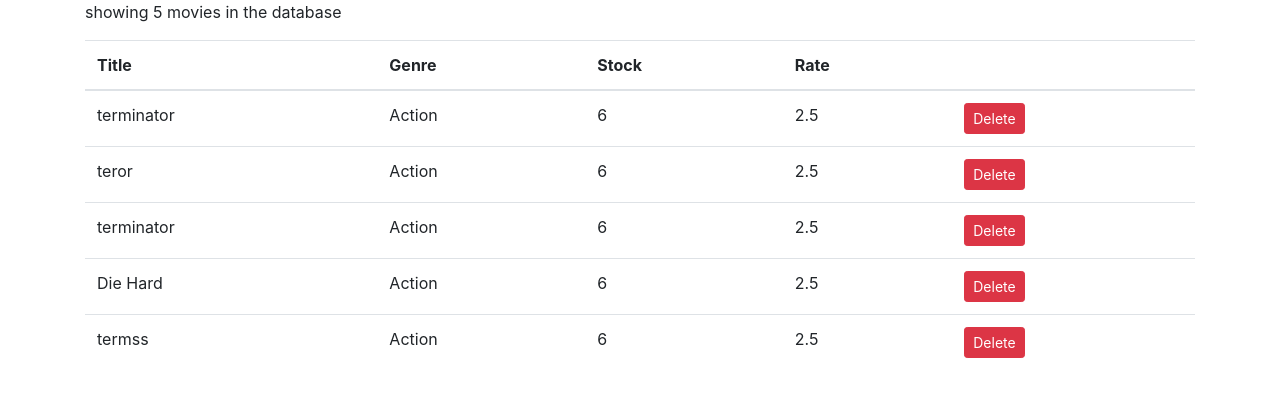
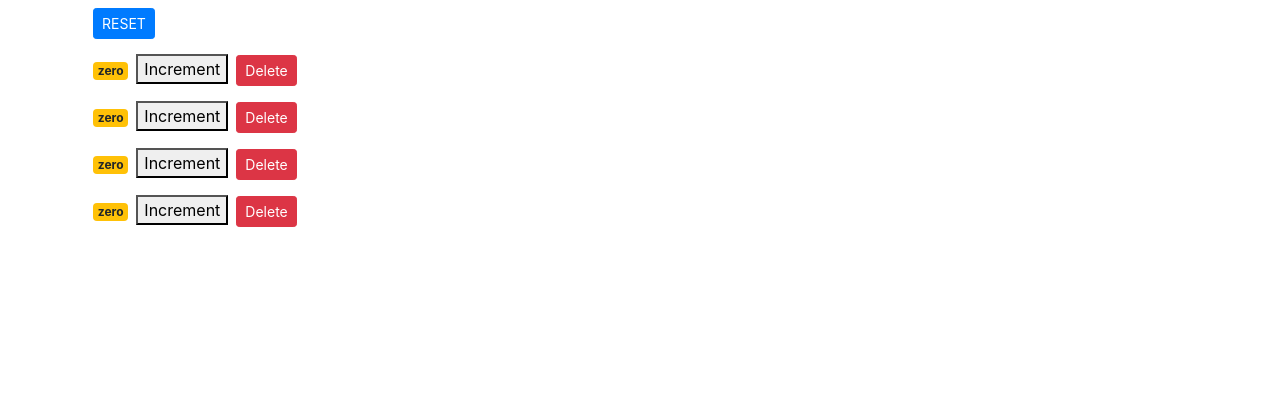
Before and after one commit to a-218/movie, a React (Create React App) app: page / in a window 1280 px wide. Shown: the top 396 px of the page. Built offline with nearby package versions, Linux system fonts and the light colour scheme.

Commit message:
counter componenet

```diff
--- a/src/App.js
+++ b/src/App.js
@@ -1,13 +1,12 @@
 import React, { Component } from 'react';
 import Movies from './components/movies';
-
+import Counters from './components/counters'
 class App extends Component {
 
   render() {
     return (
       <main className="container">
-
-        <Movies />
+        <Counters />
       </main>
     );
   }
--- a/src/components/counter.jsx
+++ b/src/components/counter.jsx
@@ -1,59 +1,34 @@
 import React, { Component } from "react";
 
 export default class Counter extends Component {
-  state = {
-    count: 0,
-    tags: ["tag1", "tag2", "tag3"],
-  };
-
-  // constructor() {
-  //   super();
-  //   this.handleIncrement = this.handleIncrement.bind(this);
-  // }
-
-  handleIncrement = (product) => {
-    console.log(product);
-    this.setState({ count: this.state.count + 1 });
-  };
-
   render() {
     return (
       <div>
         <span className={this.getBadgeClasses()}>{this.formatCount()}</span>
+        <button onClick={() => this.props.onIncrement(this.props.counter)}>
+          Increment
+        </button>
         <button
           onClick={() => {
-            this.handleIncrement({ id: 1 });
+            this.props.onDelete(this.props.counter.id);
           }}
+          className="btn btn-danger btn-sm m-2"
         >
-          Increment
-        </button>
-        {this.state.tags.length === 0 && "please create new tag"}
-        {this.renderTags()}
+          Delete
+        </button>{" "}
       </div>
-    );
-  }
-
-  renderTags() {
-    if (this.state.tags.length === 0) {
-      return <p>There are no tags</p>;
-    }
-    return (
-      <ul>
-        {this.state.tags.map((tag) => (
-          <li key={tag}>{tag}</li>
-        ))}
-      </ul>
     );
   }
 
   getBadgeClasses() {
     let classes = "badge m-2 badge-";
-    classes += this.state.count === 0 ? "warning" : "primary";
+    classes += this.props.counter.value === 0 ? "warning" : "primary";
     return classes;
   }
 
   formatCount() {
-    const { count } = this.state;
-    return count === 0 ? "zero" : count;
+    const { value } = this.props.counter;
+
+    return value === 0 ? "zero" : value;
   }
 }
--- /dev/null
+++ b/src/components/counters.jsx
@@ -0,0 +1,71 @@
+import React, { Component } from "react";
+import Counter from "./counter";
+
+class Counters extends Component {
+  state = {
+    counters: [
+      {
+        id: 1,
+        value: 0,
+      },
+      {
+        id: 2,
+        value: 0,
+      },
+      {
+        id: 3,
+        value: 0,
+      },
+      {
+        id: 4,
+        value: 0,
+      },
+    ],
+  };
+
+  handleIncrement = (counter) => {
+    const counters = [...this.state.counters];
+    const index = counters.indexOf(counter);
+    counters[index] = { ...counter };
+    counters[index].value++;
+    this.setState({ counters });
+  };
+
+  handleDelete = (counteId) => {
+    const counters = this.state.counters.filter((c) => c.id !== counteId);
+    this.setState({ counters: counters });
+  };
+
+  handleReset = () => {
+    const counters = this.state.counters.map((c) => {
+      c.value = 0;
+
+      return c;
+    });
+    this.setState({ counters: counters });
+  };
+
+  render() {
+    return (
+      <div>
+        <button
+          onClick={this.handleReset}
+          className="btn btn-primary btn-sm m-2"
+        >
+          RESET
+        </button>
+        {this.state.counters.map((counter) => (
+          <Counter
+            key={counter.id}
+            id={counter.id}
+            counter={counter}
+            onDelete={this.handleDelete}
+            onIncrement={this.handleIncrement}
+          ></Counter>
+        ))}
+      </div>
+    );
+  }
+}
+
+export default Counters;
--- /dev/null
+++ b/src/index.css
@@ -0,0 +1,5 @@
+/* body {
+  margin: 0;
+  padding: 40px 0 0 0;
+  font-family: sans-serif;
+} */
--- a/src/index.js
+++ b/src/index.js
@@ -1,10 +1,11 @@
 import React from 'react';
 import ReactDOM from 'react-dom';
-
+import './index.css';
 import App from './App';
 import 'bootstrap/dist/css/bootstrap.css';
 import Counter from './components/counter'
 import 'font-awesome/css/font-awesome.css'
+import './index.css'
 ReactDOM.render(
 
   <App />,
```
